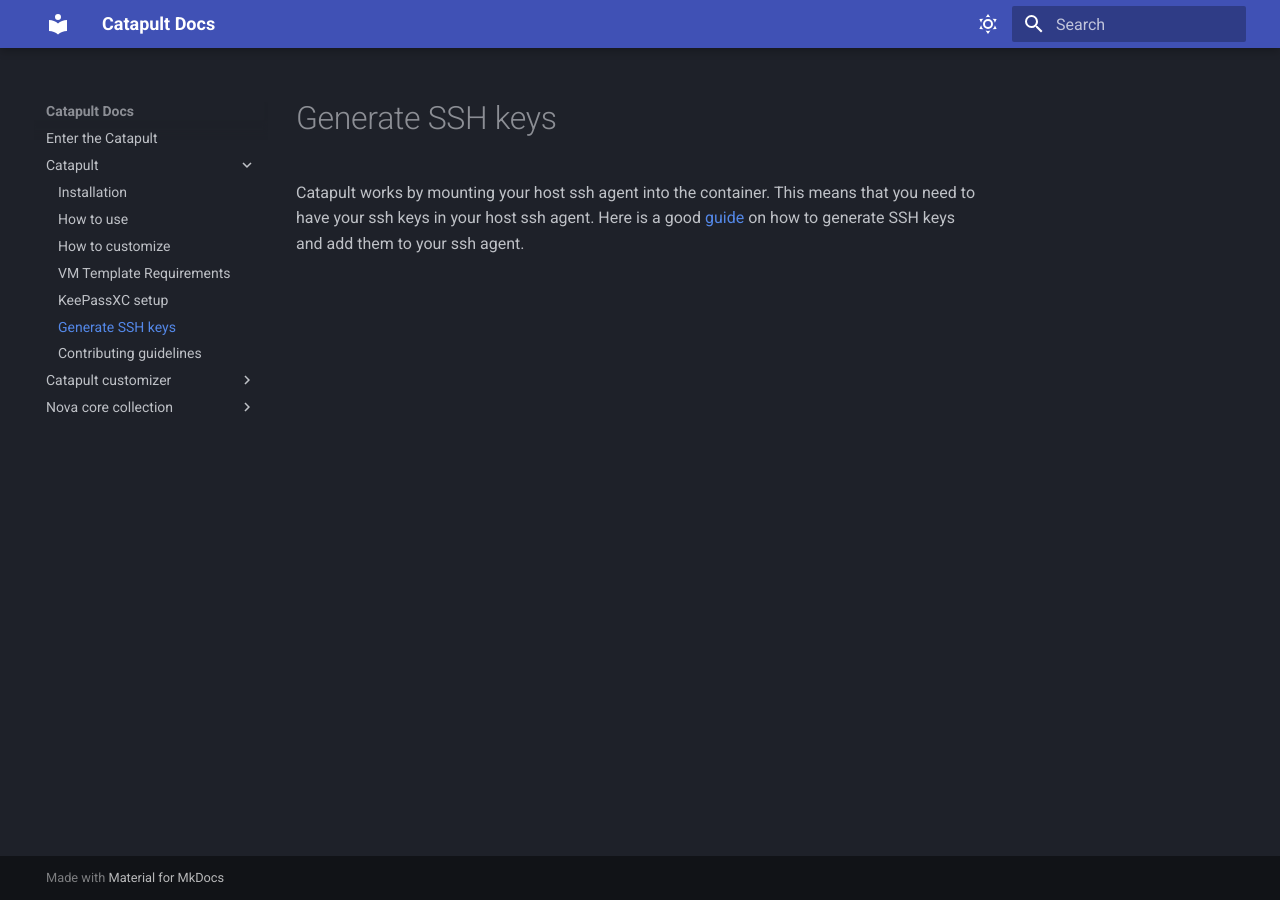
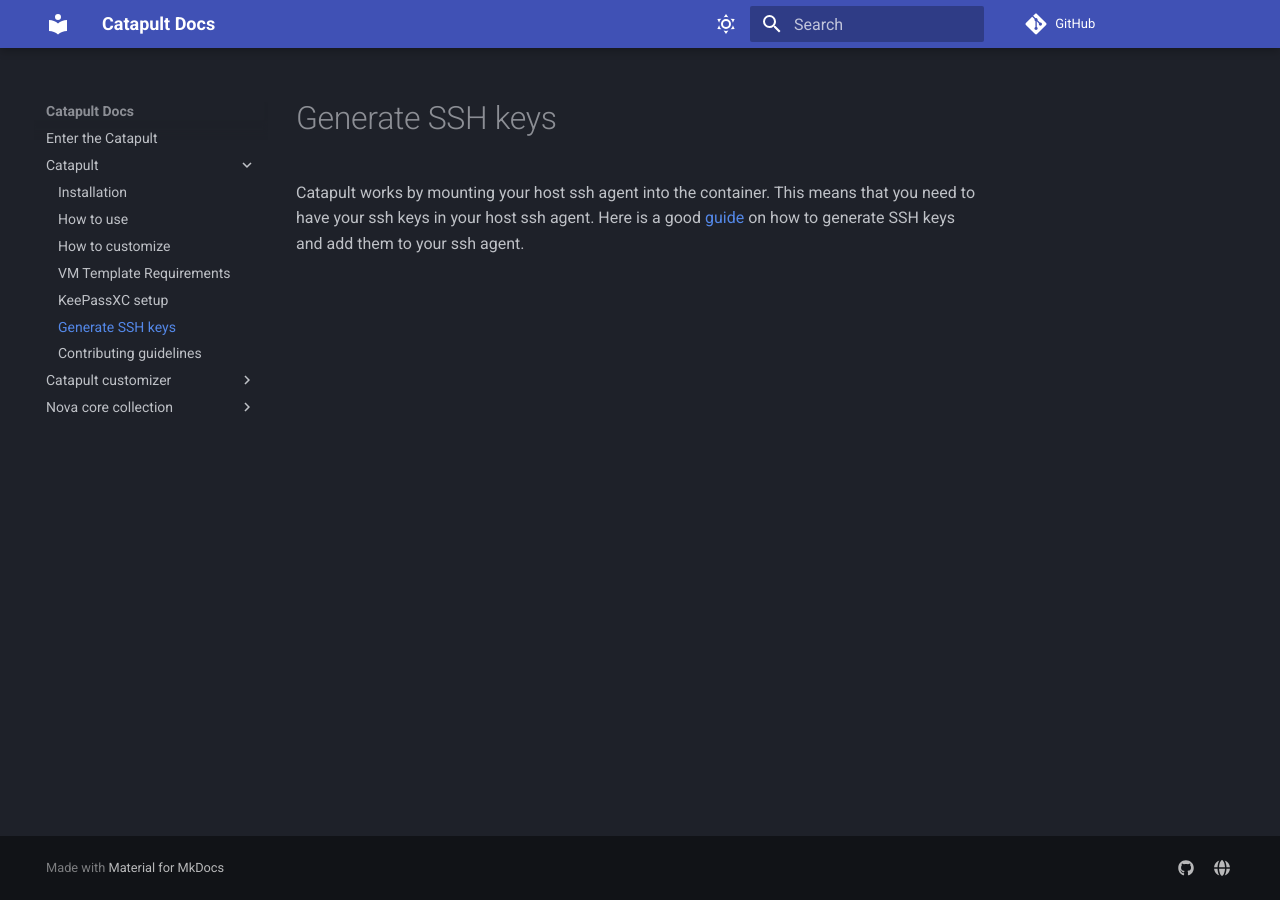
Before and after one commit to ClarifiedSecurity/catapult-docs, an MkDocs documentation site: the page built from docs/catapult/91-generate-ssh-keypair.md, in a window 1280 px wide. Built offline with MkDocs 1.6.1 and Material for MkDocs 9.7.7, drawn with Linux system fonts in a browser that asks for light colours; comment, search, counter and statistics services are not loaded.

Commit message:
add github repo integration and social icons

```diff
--- a/mkdocs.yml
+++ b/mkdocs.yml
@@ -1,6 +1,7 @@
 # yaml-language-server: $schema=https://squidfunk.github.io/mkdocs-material/schema.json
 
 site_name: Catapult Docs
+repo_url: https://github.com/ClarifiedSecurity/catapult
 theme:
   name: material
 #  logo: assets/logo-white.png
@@ -23,3 +24,10 @@
         name: Switch to light mode
 plugins:
   - search
+
+extra:
+  social:
+    - icon: fontawesome/brands/github
+      link: https://github.com/ClarifiedSecurity/catapult
+    - icon: fontawesome/solid/globe
+      link: https://clarifiedsecurity.com
```
